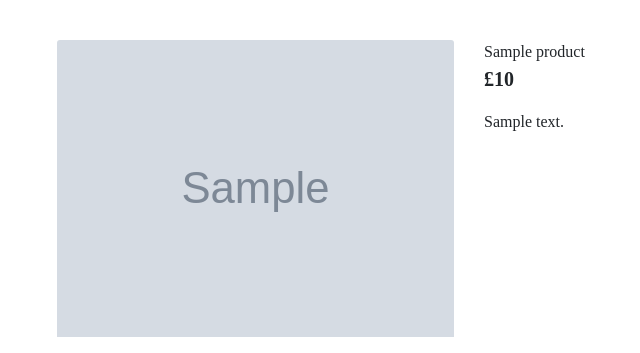
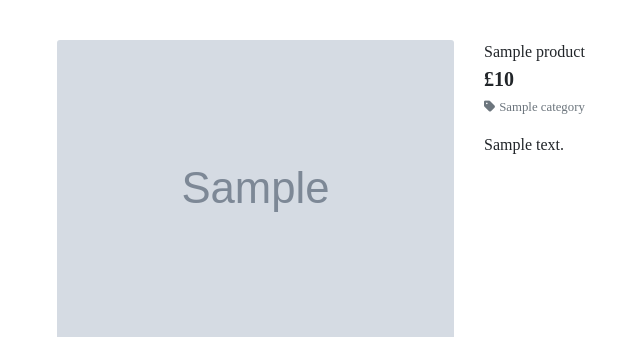
Before and after one commit to mcnic16/sister_resin_crafts, a Django app: template products/templates/products/product_detail.html in a window 1280 px wide. Shown: the part 128-481 px from the top of the page, without its empty margins (171-811 px from the left). Run offline with Django 3.2, Linux system fonts and the light colour scheme; the template is opened without the code that fills it: most values are stand-ins (such as "Sample title", 1, 10 or a date in 2020); grey boxes marked "Sample" are stand-in pictures; some libraries are stand-ins or nearby versions; some web fonts are replaced.

Commit message:
updated products_detail page and changed views file because i had a quiery error

```diff
--- a/products/templates/products/product_detail.html
+++ b/products/templates/products/product_detail.html
@@ -29,6 +29,13 @@
                 <div class="product-details-container mb-5 mt-md-5">
                     <p class="mb-0">{{ product.name }}</p>
                     <p class="lead mb-0 text-left font-weight-bold">£{{ product.price }}</p>
+                    {% if product.category %}
+                    <p class="small mt-1 mb-0">
+                        <a class="text-muted" href="{% url 'products' %}?category={{ product.category.name }}">
+                            <i class="fas fa-tag mr-1"></i>{{ product.category.friendly_name }}
+                        </a>
+                    </p>
+                    {% endif %}
                     <p class="mt-3">{{ product.description }}</p>
                 </div>
             </div>
--- a/products/templates/products/products.html
+++ b/products/templates/products/products.html
@@ -34,6 +34,7 @@
                                     <div class="row">
                                         <div class="col">
                                             <p class="lead mb-0 text-left font-weight-bold">£{{ product.price }}</p>
+
 
                                         </div>
                                     </div>
```
Also changed, not shown: README.md.
